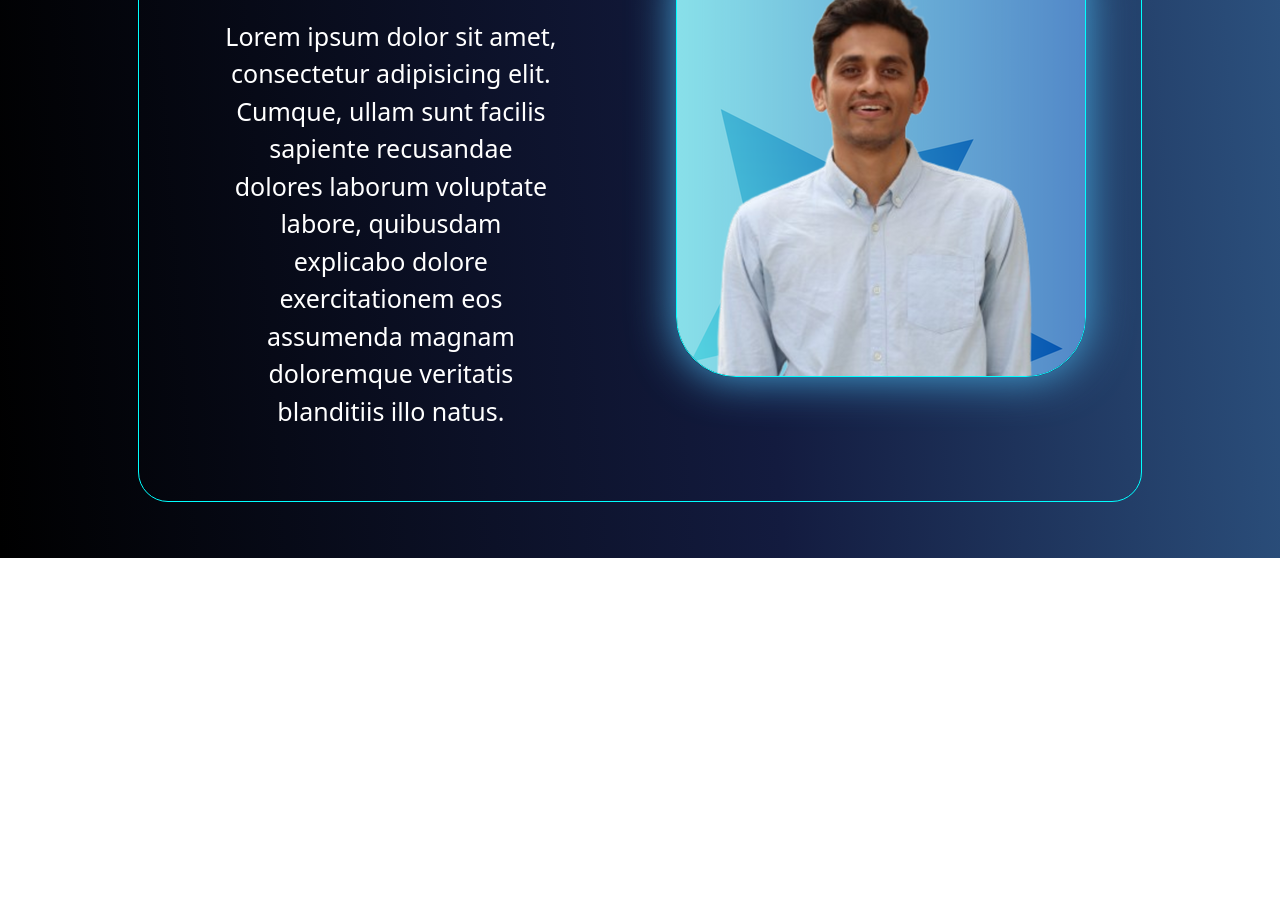
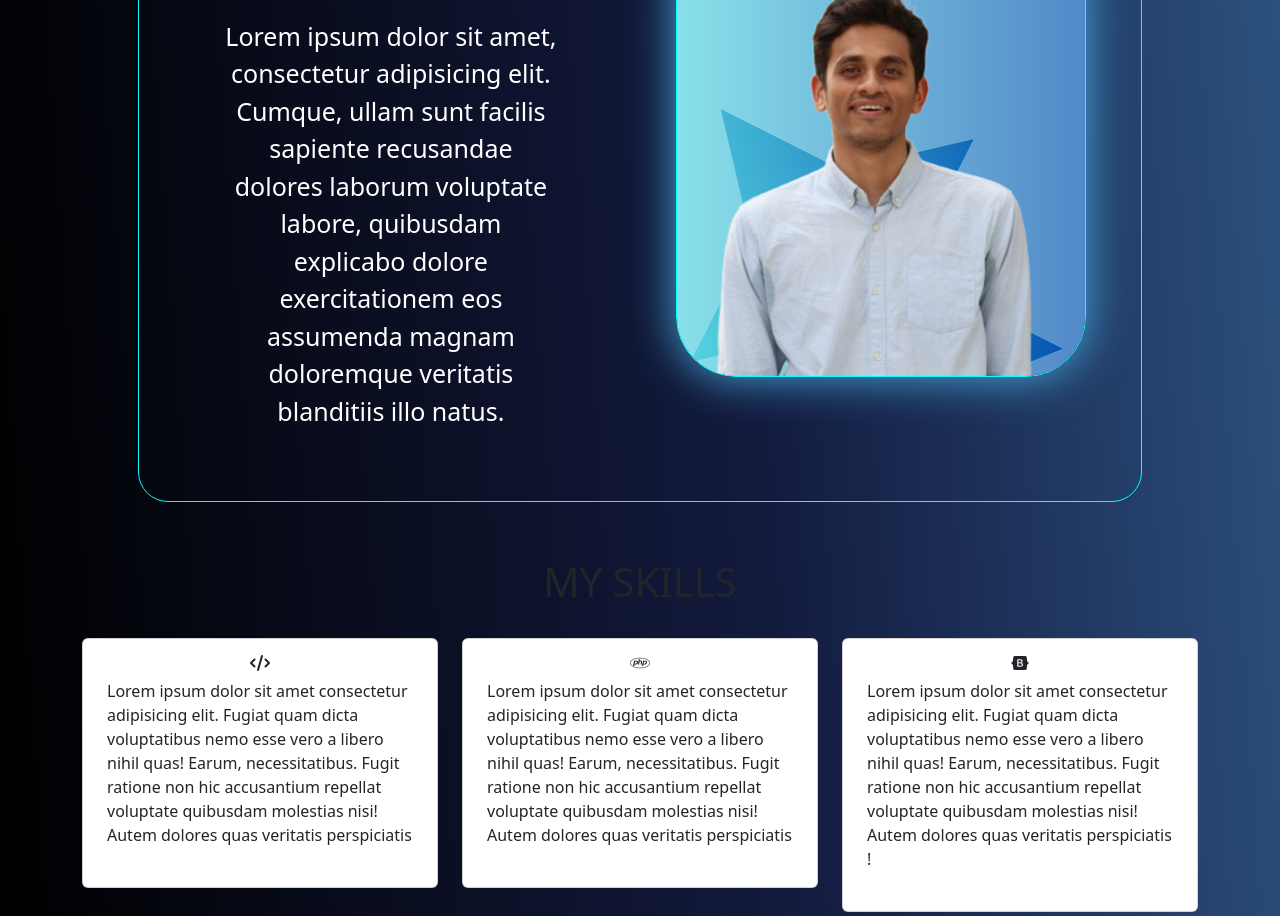
Before and after one commit to morsalin101/morsalin101.github.io, a plain HTML site: page index.html in a window 1280 px wide. Shown: the part 806-1722 px from the top of the page. Before the commit the page ends 1364 px from the top, so only its background shows below. Drawn offline with nearby package versions, Linux system fonts and the light colour scheme.

Commit message:
Update index.html

```diff
--- a/index.html
+++ b/index.html
@@ -36,7 +36,7 @@
         </div>
       </nav>
     <div class="row">
-            <div class="col-lg-6">
+            <div class="col-md-6">
                 <div class="text-part">
                     <h1 class="codewith">CODEWITHME</h1>
                     <h2 class="iam"><span>I am</span> Morsalin</h2>
@@ -53,7 +53,7 @@
                     </div>
                 </div>
             </div>
-            <div class="col-lg-6">
+            <div class="col-md-6">
                 <div class="image-part">
                     <img class="me" src="images/developer.png">
                 </div>
@@ -63,14 +63,14 @@
 
                 <div class="for-border">
                     <div class="row">
-                    <div class="col-lg-6">
+                    <div class="col-md-6">
                 <div class="about-text">
                     <h1 class="abt text-bold">ABOUT ME</h1>
                     <hr style="padding:0px 20px ;">
                     <p class="abt-text text-center">Lorem ipsum dolor sit amet, consectetur adipisicing elit. Cumque, ullam sunt facilis sapiente recusandae dolores laborum voluptate labore, quibusdam explicabo dolore exercitationem eos assumenda magnam doloremque veritatis blanditiis illo natus.</p>
                 </div>
             </div>
-                <div class="col-lg-6 ">
+                <div class="col-md-6 ">
                 <div class="about-imag">
                     <img class="me2" src="images/me.png">
                 </div>
@@ -79,10 +79,32 @@
         </div>
 
         <div class="row">
+            <div class="skills mb-3">
+                <div class="skill-text mb-3">
+                    <h1 class="text-center skl-txt">MY SKILLS</h1>
+                </div>
+            </div>
           <div class="col-lg-4">
-
+            <div class="card p-3 mb-1">
+            <i class="fa-solid icn fa-code text-center"></i>
+            <p class="p-2">Lorem ipsum dolor sit amet consectetur adipisicing elit. Fugiat quam dicta voluptatibus nemo esse vero a libero nihil quas! Earum, necessitatibus. Fugit ratione non hic accusantium repellat voluptate quibusdam molestias nisi! Autem dolores quas veritatis perspiciatis
+            </p>
+        </div>
           </div>
-
+          <div class="col-lg-4">
+            <div class="card p-3 mb-1">
+            <i class="fa-brands icn fa-php text-center"></i>
+            <p class="p-2">Lorem ipsum dolor sit amet consectetur adipisicing elit. Fugiat quam dicta voluptatibus nemo esse vero a libero nihil quas! Earum, necessitatibus. Fugit ratione non hic accusantium repellat voluptate quibusdam molestias nisi! Autem dolores quas veritatis perspiciatis
+            </p>
+        </div>
+          </div>
+          <div class="col-lg-4">
+            <div class="card p-3 mb-1">
+            <i class="fa-brands icn fa-bootstrap text-center"></i>
+            <p class="p-2">Lorem ipsum dolor sit amet consectetur adipisicing elit. Fugiat quam dicta voluptatibus nemo esse vero a libero nihil quas! Earum, necessitatibus. Fugit ratione non hic accusantium repellat voluptate quibusdam molestias nisi! Autem dolores quas veritatis perspiciatis !
+            </p>
+        </div>
+          </div>
 
         </div>
 
```
